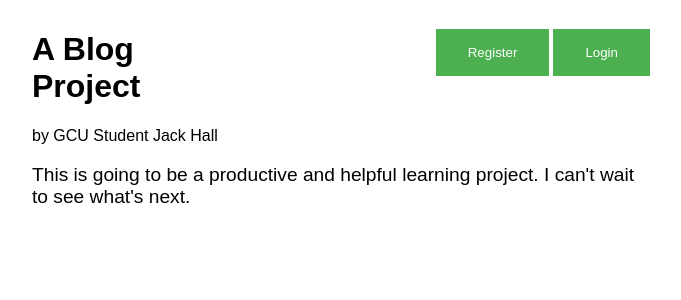
After one commit to arulprasadj/PHPBlogProject, a PHP site: page / in a window 1280 px wide. The commit adds this page. Shown: the top 300 px of the page, without its empty margins (298-979 px from the left). Run offline with PHP 8.4, Linux system fonts and the light colour scheme.

Commit message:
Milestone 2 work

```diff
--- a/_styles/styles.css
+++ b/_styles/styles.css
@@ -1,6 +1,16 @@
 /* I wanted it centered so....
 Then I got a little carried away and added some stuff to
 make it look less awful.*/
+
+/* BORDER BOX FIX - I use a lot of padding and stuff */
+html {
+  box-sizing: border-box;
+}
+*, *:before, *:after {
+  box-sizing: inherit;
+}
+
+
 @import url('https://fonts.googleapis.com/css?family=Source+Sans+Pro');
 
 /*---------------------BODY STYLE----------------------------*/
@@ -9,7 +19,7 @@ body {
 }
 body {
   margin: auto;
-  width: 30%;
+  width: 50%;
   padding: 10px;
 }
 
@@ -26,6 +36,7 @@ input[type=text], input[type=password] {
 label[for=lastname] {
   display: block;
   margin-left: auto;
+  margin-right: 10px;
   width: 50%;
 }
 table, tr {
@@ -48,3 +59,34 @@ table tr td:first-child {
 p {
   font-size: 1.2em;
 }
+label {
+  width: 100%;
+  clear: both;
+}
+header{
+  width: 100%;
+  float: left;
+}
+.button-wrapper {
+  display: flex;
+  flex-direction: row;
+  justify-content: flex-end;
+  margin-top: 15px;
+  width: 80%;
+}
+button {
+  background-color: #4CAF50;
+  border: none;
+  color: white;
+  padding: 16px 32px;
+  margin: 4px 2px;
+  text-decoration: none;
+  cursor: pointer;
+}
+.title {
+  float: left;
+  width: 20%;
+}
+.container {
+  clear: both;
+}
--- /dev/null
+++ b/index.html
@@ -0,0 +1,33 @@
+<!DOCTYPE html>
+<html>
+    <head>
+        <title>Home</title>
+        <meta charset="UTF-8">
+        <meta name="description" content="A blog/cms project for class.">
+        <meta name="keywords" content="HTML,CSS,PHP, MySQL">
+        <meta name="author" content="Jack Vincent">
+        <meta name="viewport" content="width=device-width, initial-scale=1.0">
+        <link rel="stylesheet" href="_styles/styles.css">
+    </head>
+    <body>
+        <header>
+            <div class="title">
+                <h1>A Blog Project</h1>
+            </div>
+            <div class="button-wrapper">
+                <a href="registration.html" target="_blank"><button>Register</button></a>
+                <a href="login.html"><button>Login</button></a>
+            </div>
+        </header>
+        <label>by GCU Student Jack Hall</label>
+        <main>
+            <div class="container nav">
+
+
+            </div>
+            <div class="container main">
+                <p>This is going to be a productive and helpful learning project. I can't wait to see what's next.</p>
+            </div>
+        </main>
+    </body>
+</html>
```
Also changed, not shown: login.html (+4 -3 lines), login.php (renamed from loginHandler.php, +11 -12 lines).
